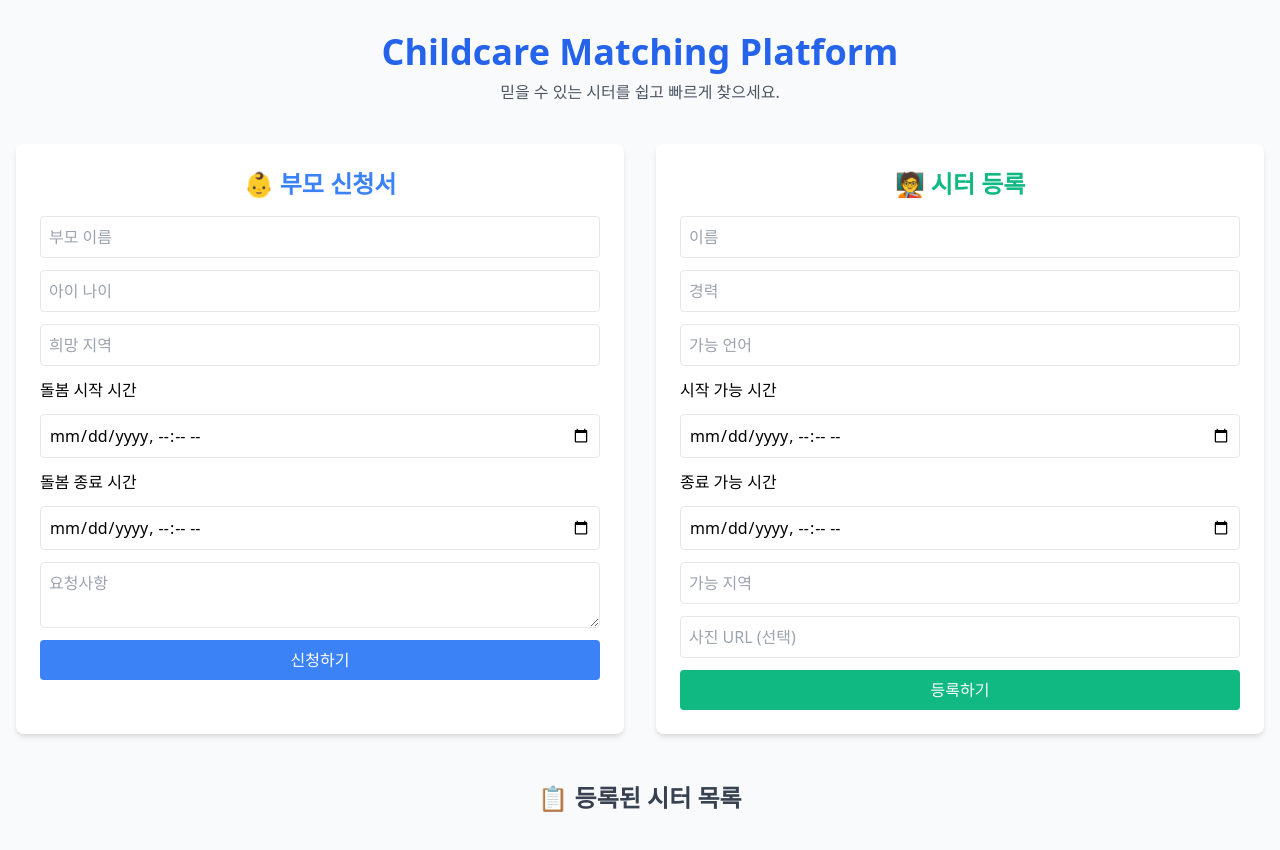
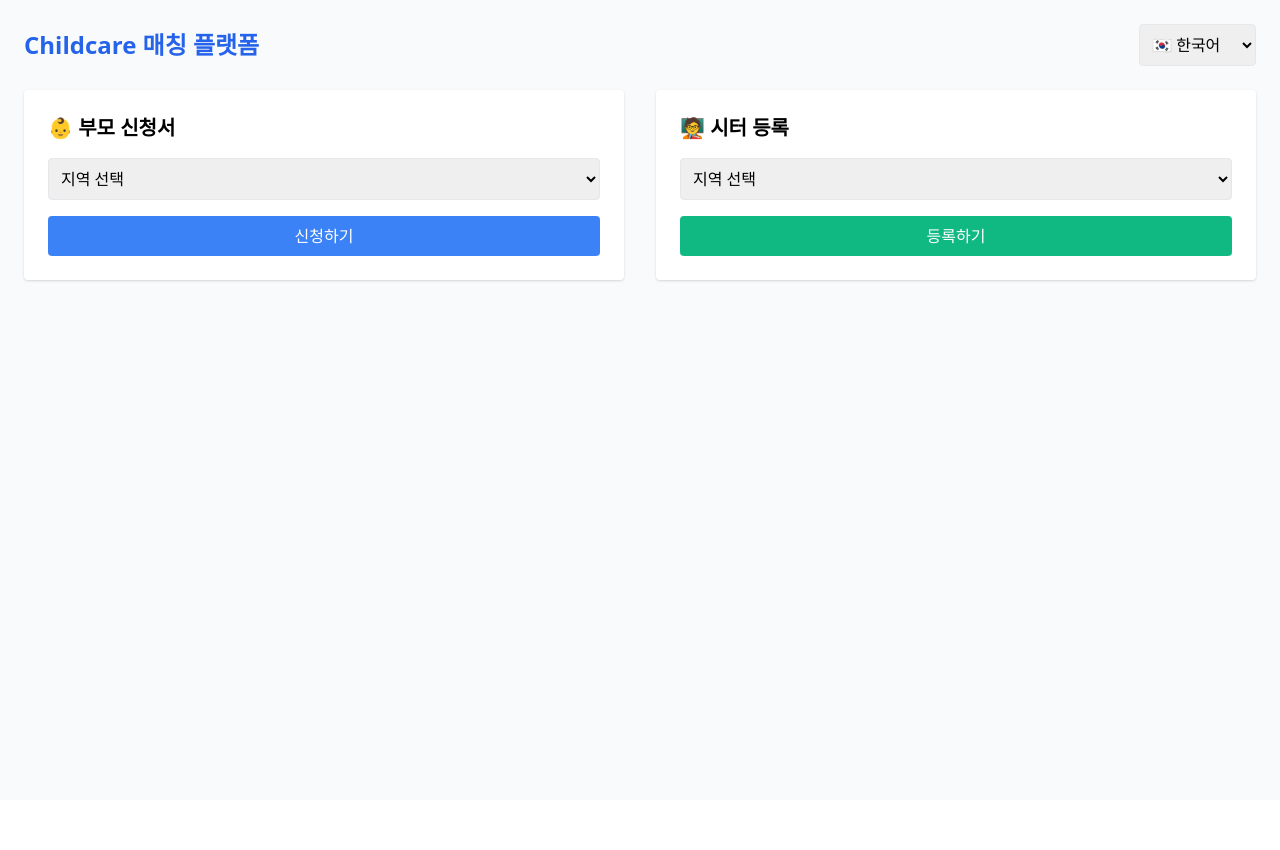
Before and after one commit to samseminlee/kidscare1, a Next.js app: page / in a window 1280 px wide. Shown: the top 850 px of the page. After the commit the page ends 800 px from the top, so only its background shows below. Built offline with nearby package versions, Linux system fonts and the light colour scheme.

Commit message:
Add files via upload

```diff
--- a/package.json
+++ b/package.json
@@ -1,5 +1,5 @@
 {
-  "name": "childcare-mvp-review",
+  "name": "childcare-mvp-multilang",
   "version": "1.0.0",
   "scripts": {
     "dev": "next dev",
--- a/pages/index.js
+++ b/pages/index.js
@@ -2,151 +2,77 @@
 import { useState } from 'react';
 
 export default function Home() {
-  const [sitters, setSitters] = useState([]);
-  const [reviews, setReviews] = useState({});
-  const [parentForm, setParentForm] = useState({
-    parentName: '',
-    childAge: '',
-    location: '',
-    startTime: '',
-    endTime: '',
-    needs: '',
-  });
-  const [sitterForm, setSitterForm] = useState({
-    sitterName: '',
-    experience: '',
-    languages: '',
-    availableFrom: '',
-    availableTo: '',
-    location: '',
-    photoUrl: '',
-  });
-  const [matchedSitter, setMatchedSitter] = useState(null);
-  const [reviewForm, setReviewForm] = useState({ rating: '5', comment: '' });
+  const [language, setLanguage] = useState('ko');
+  const translations = {
+    ko: { title: "Childcare 매칭 플랫폼", parentFormTitle: "👶 부모 신청서", sitterFormTitle: "🧑‍🏫 시터 등록", submit: "신청하기", register: "등록하기", location: "지역 선택" },
+    en: { title: "Childcare Matching Platform", parentFormTitle: "👶 Parent Application", sitterFormTitle: "🧑‍🏫 Sitter Registration", submit: "Submit", register: "Register", location: "Select Location" },
+    zh: { title: "儿童看护匹配平台", parentFormTitle: "👶 家长申请表", sitterFormTitle: "🧑‍🏫 保姆注册", submit: "提交", register: "注册", location: "选择地区" },
+    yue: { title: "兒童看護配對平台", parentFormTitle: "👶 家長申請表", sitterFormTitle: "🧑‍🏫 保姆登記", submit: "提交", register: "登記", location: "選擇地區" },
+    hi: { title: "चाइल्डकेयर मिलान प्लेटफॉर्म", parentFormTitle: "👶 माता-पिता आवेदन", sitterFormTitle: "🧑‍🏫 बेबीसिटर पंजीकरण", submit: "प्रस्तुत करें", register: "पंजीकरण करें", location: "स्थान चुनें" },
+  };
 
-  const handleParentChange = (e) => {
-    setParentForm({ ...parentForm, [e.target.name]: e.target.value });
+  const [form, setForm] = useState({ location: '' });
+  const [sitterForm, setSitterForm] = useState({ location: '' });
+
+  const handleChange = (e) => {
+    setForm({ ...form, [e.target.name]: e.target.value });
   };
 
   const handleSitterChange = (e) => {
     setSitterForm({ ...sitterForm, [e.target.name]: e.target.value });
   };
 
-  const handleReviewChange = (e) => {
-    setReviewForm({ ...reviewForm, [e.target.name]: e.target.value });
-  };
-
-  const handleParentSubmit = () => {
-    const match = sitters.find(
-      (sitter) =>
-        sitter.location.toLowerCase().includes(parentForm.location.toLowerCase())
-    );
-    setMatchedSitter(match);
-    alert('부모 신청 완료! 매칭된 시터를 확인하세요.');
-  };
-
-  const handleSitterSubmit = () => {
-    if (!sitterForm.photoUrl) sitterForm.photoUrl = 'https://via.placeholder.com/100';
-    setSitters([...sitters, sitterForm]);
-    setSitterForm({
-      sitterName: '', experience: '', languages: '', availableFrom: '', availableTo: '', location: '', photoUrl: '',
-    });
-    alert('시터 등록 완료!');
-  };
-
-  const handleReviewSubmit = () => {
-    if (!matchedSitter) return;
-    setReviews({
-      ...reviews,
-      [matchedSitter.sitterName]: [...(reviews[matchedSitter.sitterName] || []), reviewForm]
-    });
-    setReviewForm({ rating: '5', comment: '' });
-    alert('후기 등록 완료!');
-  };
+  const t = translations[language];
 
   return (
-    <div className="min-h-screen bg-gray-50 py-8 px-4">
-      <div className="text-center mb-10">
-        <h1 className="text-4xl font-bold text-blue-600">Childcare Matching Platform</h1>
-        <p className="mt-2 text-gray-600">믿을 수 있는 시터를 쉽고 빠르게 찾으세요.</p>
+    <div className="min-h-screen bg-gray-50 p-6">
+      <div className="flex justify-between items-center mb-6">
+        <h1 className="text-2xl font-bold text-blue-600">{t.title}</h1>
+        <select value={language} onChange={(e) => setLanguage(e.target.value)} className="border p-2 rounded">
+          <option value="ko">🇰🇷 한국어</option>
+          <option value="en">🇺🇸 English</option>
+          <option value="zh">🇨🇳 中文</option>
+          <option value="yue">🇭🇰 粵語</option>
+          <option value="hi">🇮🇳 हिन्दी</option>
+        </select>
       </div>
 
       <div className="grid grid-cols-1 md:grid-cols-2 gap-8">
-        <div className="bg-white p-6 rounded-lg shadow-md">
-          <h2 className="text-2xl font-semibold text-center text-blue-500 mb-4">👶 부모 신청서</h2>
-          <div className="flex flex-col gap-3">
-            <input className="border p-2 rounded" name="parentName" placeholder="부모 이름" value={parentForm.parentName} onChange={handleParentChange} />
-            <input className="border p-2 rounded" name="childAge" placeholder="아이 나이" value={parentForm.childAge} onChange={handleParentChange} />
-            <input className="border p-2 rounded" name="location" placeholder="희망 지역" value={parentForm.location} onChange={handleParentChange} />
-            <label>돌봄 시작 시간</label>
-            <input className="border p-2 rounded" type="datetime-local" name="startTime" value={parentForm.startTime} onChange={handleParentChange} />
-            <label>돌봄 종료 시간</label>
-            <input className="border p-2 rounded" type="datetime-local" name="endTime" value={parentForm.endTime} onChange={handleParentChange} />
-            <textarea className="border p-2 rounded" name="needs" placeholder="요청사항" value={parentForm.needs} onChange={handleParentChange}></textarea>
-            <button className="bg-blue-500 text-white py-2 rounded hover:bg-blue-600" onClick={handleParentSubmit}>신청하기</button>
-          </div>
-
-          {matchedSitter && (
-            <div className="mt-6 bg-blue-50 p-4 rounded">
-              <h3 className="text-lg font-semibold text-center">✅ 매칭된 시터</h3>
-              <img src={matchedSitter.photoUrl} alt="시터" className="w-24 h-24 mx-auto rounded-full object-cover my-2" />
-              <p><strong>이름:</strong> {matchedSitter.sitterName}</p>
-              <p><strong>경력:</strong> {matchedSitter.experience}</p>
-              <p><strong>언어:</strong> {matchedSitter.languages}</p>
-              <p><strong>시간:</strong> {matchedSitter.availableFrom} ~ {matchedSitter.availableTo}</p>
-              <p><strong>지역:</strong> {matchedSitter.location}</p>
-
-              <div className="mt-4">
-                <h4 className="font-semibold">📝 시터 리뷰 남기기</h4>
-                <select name="rating" value={reviewForm.rating} onChange={handleReviewChange} className="border p-2 rounded w-full">
-                  {[5,4,3,2,1].map(r => <option key={r} value={r}>{'⭐'.repeat(r)}</option>)}
-                </select>
-                <textarea name="comment" className="border p-2 rounded w-full mt-2" placeholder="후기를 입력하세요" value={reviewForm.comment} onChange={handleReviewChange}></textarea>
-                <button onClick={handleReviewSubmit} className="bg-yellow-500 text-white py-2 rounded hover:bg-yellow-600 mt-2 w-full">후기 등록</button>
-              </div>
-
-              {reviews[matchedSitter.sitterName]?.length > 0 && (
-                <div className="mt-4">
-                  <h4 className="font-semibold">📣 시터 리뷰:</h4>
-                  {reviews[matchedSitter.sitterName].map((r, i) => (
-                    <div key={i} className="text-sm border-t mt-2 pt-2">
-                      <p><strong>⭐ {r.rating}점</strong></p>
-                      <p>{r.comment}</p>
-                    </div>
-                  ))}
-                </div>
-              )}
-            </div>
-          )}
+        <div className="bg-white p-6 rounded shadow">
+          <h2 className="text-xl font-semibold mb-4">{t.parentFormTitle}</h2>
+          <select name="location" value={form.location} onChange={handleChange} className="border p-2 rounded w-full mb-4">
+            <option value="">{t.location}</option>
+            <option value="Vancouver">Vancouver</option>
+            <option value="Burnaby">Burnaby</option>
+            <option value="Coquitlam">Coquitlam</option>
+            <option value="Port Moody">Port Moody</option>
+            <option value="Port Coquitlam">Port Coquitlam</option>
+            <option value="Richmond">Richmond</option>
+            <option value="Surrey">Surrey</option>
+            <option value="New Westminster">New Westminster</option>
+            <option value="North Vancouver">North Vancouver</option>
+            <option value="West Vancouver">West Vancouver</option>
+          </select>
+          <button className="bg-blue-500 text-white w-full py-2 rounded hover:bg-blue-600">{t.submit}</button>
         </div>
 
-        <div className="bg-white p-6 rounded-lg shadow-md">
-          <h2 className="text-2xl font-semibold text-center text-green-500 mb-4">🧑‍🏫 시터 등록</h2>
-          <div className="flex flex-col gap-3">
-            <input className="border p-2 rounded" name="sitterName" placeholder="이름" value={sitterForm.sitterName} onChange={handleSitterChange} />
-            <input className="border p-2 rounded" name="experience" placeholder="경력" value={sitterForm.experience} onChange={handleSitterChange} />
-            <input className="border p-2 rounded" name="languages" placeholder="가능 언어" value={sitterForm.languages} onChange={handleSitterChange} />
-            <label>시작 가능 시간</label>
-            <input className="border p-2 rounded" type="datetime-local" name="availableFrom" value={sitterForm.availableFrom} onChange={handleSitterChange} />
-            <label>종료 가능 시간</label>
-            <input className="border p-2 rounded" type="datetime-local" name="availableTo" value={sitterForm.availableTo} onChange={handleSitterChange} />
-            <input className="border p-2 rounded" name="location" placeholder="가능 지역" value={sitterForm.location} onChange={handleSitterChange} />
-            <input className="border p-2 rounded" name="photoUrl" placeholder="사진 URL (선택)" value={sitterForm.photoUrl} onChange={handleSitterChange} />
-            <button className="bg-green-500 text-white py-2 rounded hover:bg-green-600" onClick={handleSitterSubmit}>등록하기</button>
-          </div>
+        <div className="bg-white p-6 rounded shadow">
+          <h2 className="text-xl font-semibold mb-4">{t.sitterFormTitle}</h2>
+          <select name="location" value={sitterForm.location} onChange={handleSitterChange} className="border p-2 rounded w-full mb-4">
+            <option value="">{t.location}</option>
+            <option value="Vancouver">Vancouver</option>
+            <option value="Burnaby">Burnaby</option>
+            <option value="Coquitlam">Coquitlam</option>
+            <option value="Port Moody">Port Moody</option>
+            <option value="Port Coquitlam">Port Coquitlam</option>
+            <option value="Richmond">Richmond</option>
+            <option value="Surrey">Surrey</option>
+            <option value="New Westminster">New Westminster</option>
+            <option value="North Vancouver">North Vancouver</option>
+            <option value="West Vancouver">West Vancouver</option>
+          </select>
+          <button className="bg-green-500 text-white w-full py-2 rounded hover:bg-green-600">{t.register}</button>
         </div>
-      </div>
-
-      <h2 className="text-2xl font-bold text-center text-gray-700 mt-12">📋 등록된 시터 목록</h2>
-      <div className="grid grid-cols-1 md:grid-cols-3 gap-6 mt-6">
-        {sitters.map((sitter, idx) => (
-          <div key={idx} className="bg-white p-4 rounded-lg shadow-md text-center">
-            <img src={sitter.photoUrl} alt="시터" className="w-20 h-20 mx-auto rounded-full object-cover" />
-            <p className="font-semibold mt-2">{sitter.sitterName}</p>
-            <p className="text-gray-500 text-sm">{sitter.languages}</p>
-            <p className="text-gray-400 text-sm">{sitter.location}</p>
-          </div>
-        ))}
       </div>
     </div>
   );
```
